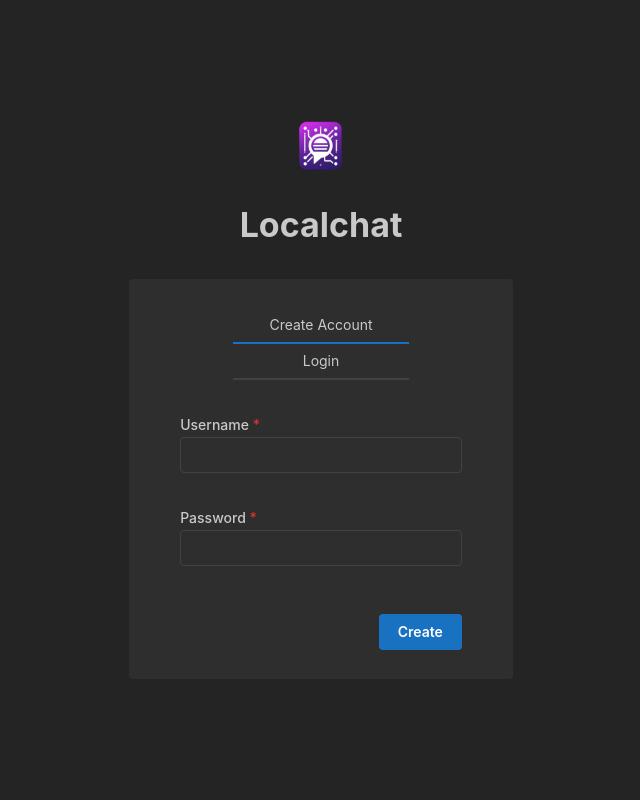
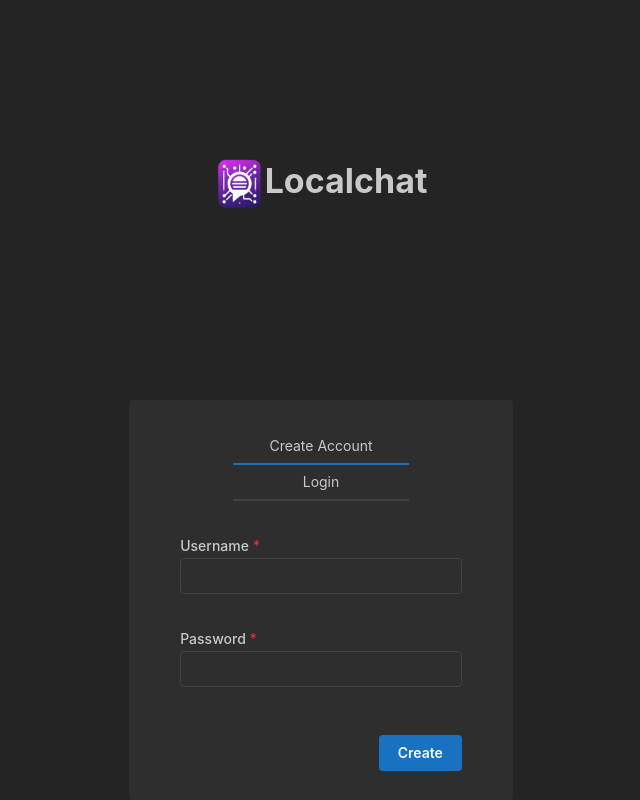
Before and after one commit to FKuiv/LocalChat, a React (Vite) app in the folder frontend/: page / in a window 1280 px wide. Shown: the whole page, without its empty margins (319-959 px from the left). Built offline with nearby package versions, Linux system fonts and the light colour scheme.

Commit message:
Normal logo, now need to think websocket logic

```diff
--- a/frontend/src/components/ui/Logo.tsx
+++ b/frontend/src/components/ui/Logo.tsx
@@ -1,13 +1,13 @@
-import { Image, Title } from "@mantine/core";
+import { Flex, Image, Title } from "@mantine/core";
 import { FC } from "react";
 import logo from "../../media/logo.png";
 
 const Logo: FC = () => {
   return (
-    <>
-      <Image maw={50} src={logo} />
+    <Flex m="auto">
+      <Image h={50} w="auto" fit="contain" src={logo} />
       <Title>Localchat</Title>
-    </>
+    </Flex>
   );
 };
 
--- a/frontend/src/index.css
+++ b/frontend/src/index.css
@@ -24,6 +24,6 @@ html {
 
 .header {
   display: flex;
-  justify-content: space-between;
+  justify-content: center;
   align-items: center;
 }
--- a/frontend/src/pages/HomePage.tsx
+++ b/frontend/src/pages/HomePage.tsx
@@ -32,12 +32,14 @@ const HomePage: FC = () => {
       <AppShell.Header className="header">
         <Burger opened={opened} onClick={toggle} hiddenFrom="sm" size="sm" />
         <Logo />
-        <Button onClick={handleLogout}>Logout</Button>
       </AppShell.Header>
       <AppShell.Navbar p="md">
         {isMobile ? <SettingsPage /> : <Navbar />}
       </AppShell.Navbar>
-      <AppShell.Main>{isMobile && <Chats />}</AppShell.Main>
+      <AppShell.Main>
+        {isMobile && <Chats />}
+        <Button onClick={handleLogout}>Logout</Button>
+      </AppShell.Main>
     </AppShell>
   );
 };
```
